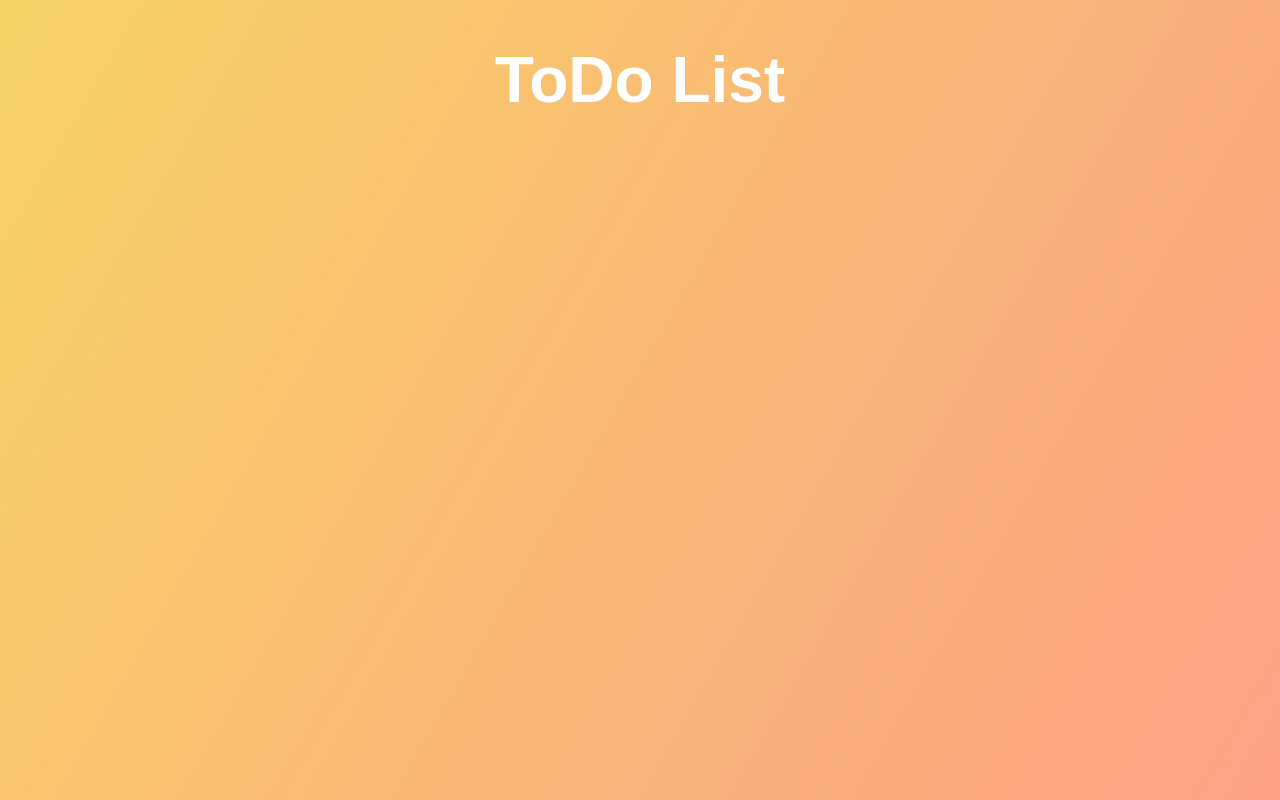
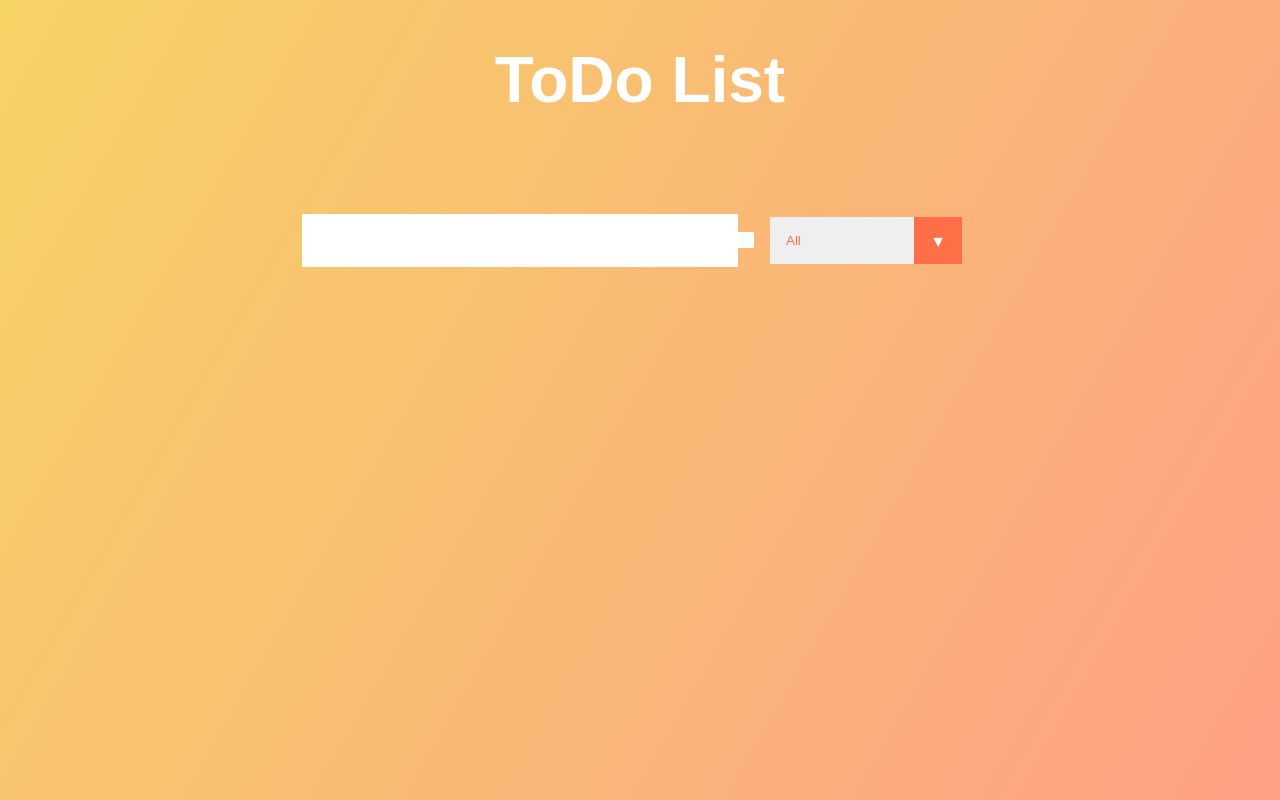
Before and after one commit to RTurney/React-ToDoList, a React (Create React App) app: page / in a window 1280 px wide. Built offline with nearby package versions, Linux system fonts and the light colour scheme.

Commit message:
Add simple form to todo list

```diff
--- a/src/App.js
+++ b/src/App.js
@@ -1,4 +1,7 @@
+import React from 'react';
 import './App.css';
+//Components
+import Form from './components/Form';
 
 function App() {
   return (
@@ -6,6 +9,7 @@
       <header>
         <h1>ToDo List</h1>
       </header>
+      <Form />
     </div>
   );
 }
--- a/src/components/Form.js
+++ b/src/components/Form.js
@@ -0,0 +1,21 @@
+import React from 'react'
+
+const Form = () => {
+    return (
+        <form>
+        <input type="text" class="todo-input" />
+        <button class="todo-button" type="submit">
+          <i class="fas fa-plus-square"></i>
+        </button>
+        <div class="select">
+          <select name="todos" class="filter-todo">
+            <option value="all">All</option>
+            <option value="completed">Completed</option>
+            <option value="uncompleted">Uncompleted</option>
+          </select>
+        </div>
+      </form>
+    )
+}
+
+export default Form;
```
